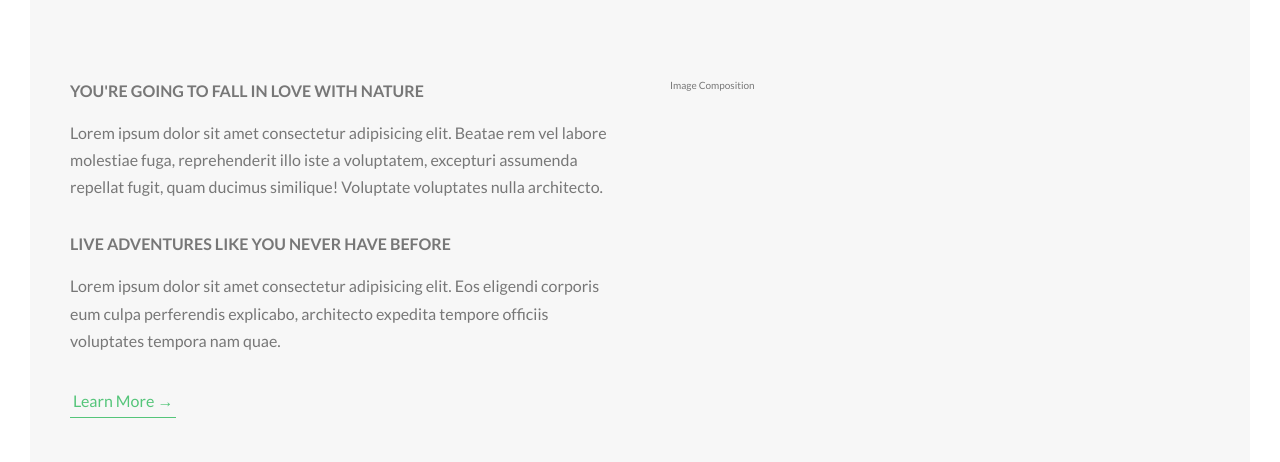
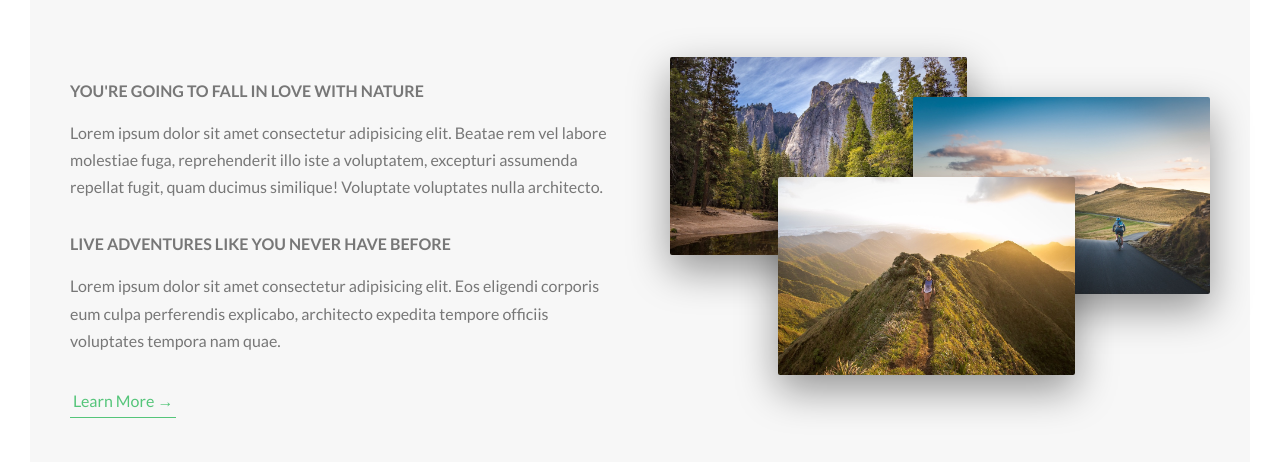
Before and after one commit to toddnguyen47/advanced-css-course, a website: page Natours/starter/index.html in a window 1280 px wide. Shown: the part 943-1405 px from the top of the page. Drawn offline with Linux system fonts and the light colour scheme.

Commit message:
Finished the About Me section

```diff
--- a/Natours/starter/index.html
+++ b/Natours/starter/index.html
@@ -126,7 +126,11 @@
 
           <!-- Right Column -->
           <div class="col-1-of-2">
-            Image Composition
+            <div class="composition">
+              <img src="img/nat-1-large.jpg" alt="Photo 1" class="composition__photo composition__photo--p1">
+              <img src="img/nat-2-large.jpg" alt="Photo 2" class="composition__photo composition__photo--p2">
+              <img src="img/nat-3-large.jpg" alt="Photo 3" class="composition__photo composition__photo--p3">
+            </div>
           </div>
         </div>
       </section>
--- /dev/null
+++ b/Natours/starter/sass/components/_composition.scss
@@ -0,0 +1,40 @@
+.composition {
+  // To allow use for children's absolute positioning
+  position: relative;
+
+  &__photo {
+    width: 55%; // for flexible images!
+    box-shadow: 0 1.5rem 4rem rgba($color-black, .4);
+    border-radius: .2rem;
+    position: absolute;
+    z-index: 10;
+    transition: all .2s;
+    outline-offset: 2rem;
+
+    &--p1 {
+      left: 0;
+      top: -2rem;
+    }
+
+    &--p2 {
+      right: 0;
+      top: 2rem;
+    }
+
+    &--p3 {
+      left: 20%;
+      top: 10rem;
+    }
+
+
+    &:hover {
+      outline: $color-primary solid 1.5rem;
+      transform: scale(1.05) translateY(-.5rem);
+      box-shadow: 0 2.5rem 4rem rgba($color-black, .5);
+      z-index: 20;
+    }
+  }
+
+  // On hover, select all the `__photo` that are not hovered
+  &:hover &__photo:not(:hover) {transform: scale(.95);}
+}
--- a/Natours/starter/sass/main.scss
+++ b/Natours/starter/sass/main.scss
@@ -10,6 +10,7 @@
 @import "base/utilities";
 
 @import "components/button";
+@import "components/composition";
 
 @import "layout/header";
 @import "layout/grid";
```
Also changed, not shown: Natours/starter/css/style.css.
